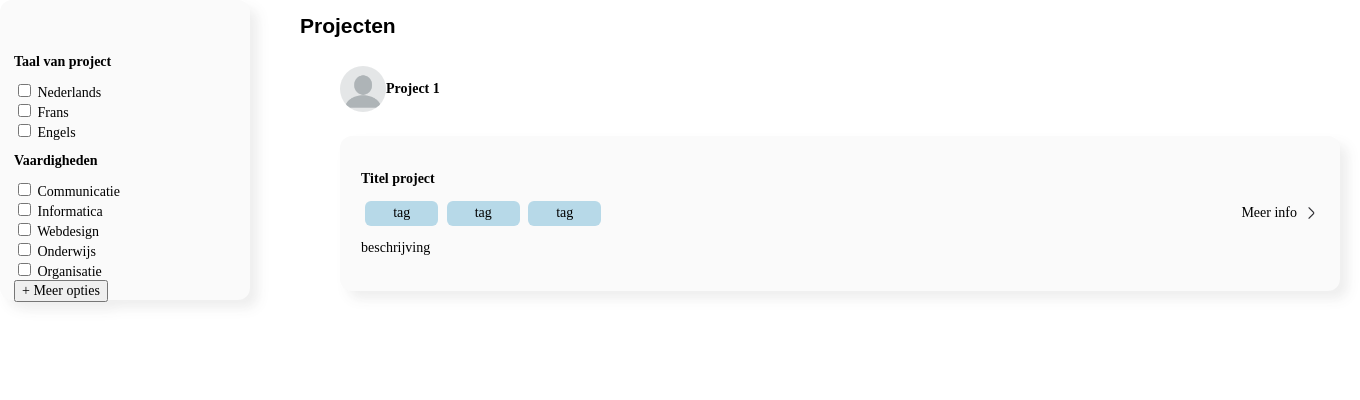
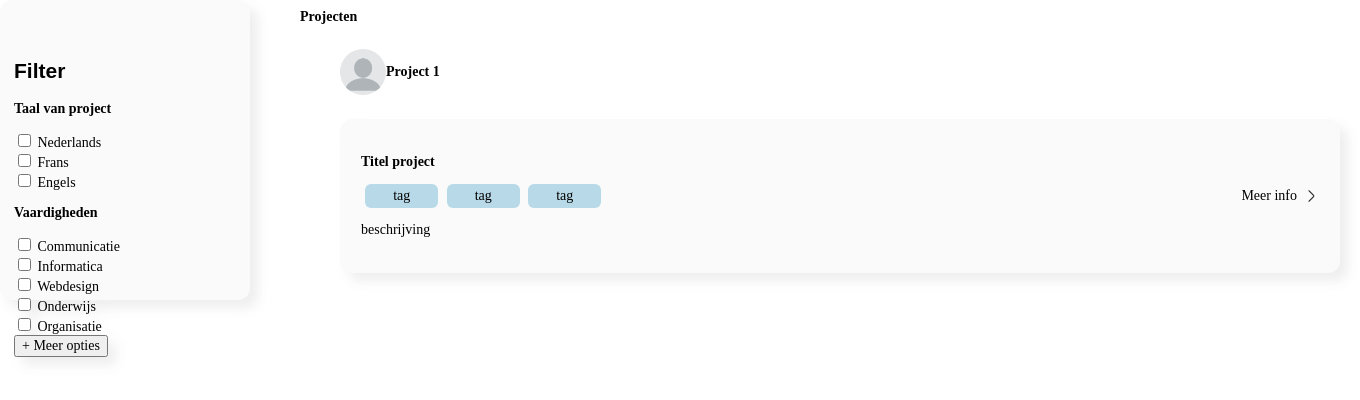
Before and after one commit to ellendeveth/SLAM, a PHP site: page / in a window 1360 px wide. Shown: the part 120-520 px from the top of the page. Run offline with PHP 8.4, Linux system fonts and the light colour scheme; some web fonts are replaced.

Commit message:
refactor: remove or add classes to make styling more logical and easy

```diff
--- a/index.php
+++ b/index.php
@@ -1,5 +1,6 @@
 <!DOCTYPE html>
 <html lang="en">
+
 <head>
     <meta charset="UTF-8">
     <meta http-equiv="X-UA-Compatible" content="IE=edge">
@@ -8,23 +9,25 @@
     <link rel="stylesheet" href="https://use.typekit.net/hbs6zbg.css">
     <link rel="stylesheet" href="style/style.css">
 </head>
+
 <body>
     <?php require_once('header.php'); ?>
 
     <div class="container--feed">
         <div class="filters">
+            <h2 class="header-two">Filter</h2>
             <div class="filters__language">
-                <h2>Taal van project</h2>
+                <h3>Taal van project</h3>
                 <div class="filter__languages">
-                    <div>
+                    <div class="filter__container">
                         <input class="filter__checkbox--active" type="checkbox" name="language" value="nl">
                         <label for="language">Nederlands</label>
                     </div>
-                    <div>
+                    <div class="filter__container">
                         <input class="filter__checkbox--active" type="checkbox" name="language" value="fr">
                         <label for="language">Frans</label>
                     </div>
-                    <div>
+                    <div class="filter__container">
                         <input class="filter__checkbox--active" type="checkbox" name="language" value="en">
                         <label for="language">Engels</label>
                     </div>
@@ -32,35 +35,35 @@
             </div>
 
             <div class="filters__skills">
-                <h2>Vaardigheden</h2>
-                <div>
+                <h3>Vaardigheden</h3>
+                <div class="filter__container">
                     <input class="filter__checkbox--active" type="checkbox" name="skills" value="com">
                     <label class="filter__checkbox--active" for="skills">Communicatie</label>
                 </div>
-                    <div>
+                <div class="filter__container">
                     <input class="filter__checkbox--active" type="checkbox" name="skills" value="inf">
                     <label for="skills">Informatica</label>
                 </div>
-                    <div>
+                <div class="filter__container">
                     <input class="filter__checkbox--active" type="checkbox" name="skills" value="des">
                     <label for="skills">Webdesign</label>
                 </div>
-                    <div>
+                <div class="filter__container">
                     <input class="filter__checkbox--active" type="checkbox" name="skills" value="ond">
                     <label for="skills">Onderwijs</label>
                 </div>
-                    <div>
+                <div class="filter__container">
                     <input class="filter__checkbox--active" type="checkbox" name="skills" value="org">
                     <label for="skills">Organisatie</label>
                 </div>
             </div>
             <div>
-                <input class="link" type="submit" name="submit" value="+ Meer opties">
+                <button class="btn--extra">+ Meer opties</button>
             </div>
         </div>
 
         <div class="projects">
-            <h1 class="header-two">Projecten</h1>
+            <h1>Projecten</h1>
             <div class="projects__box">
                 <ul class="project__box__li">
                     <!-- foreach ($projects as $project):  -->
@@ -97,4 +100,5 @@
     </div>
 
 </body>
+
 </html>
```
Lines whose indentation alone changed are shown as unchanged.
